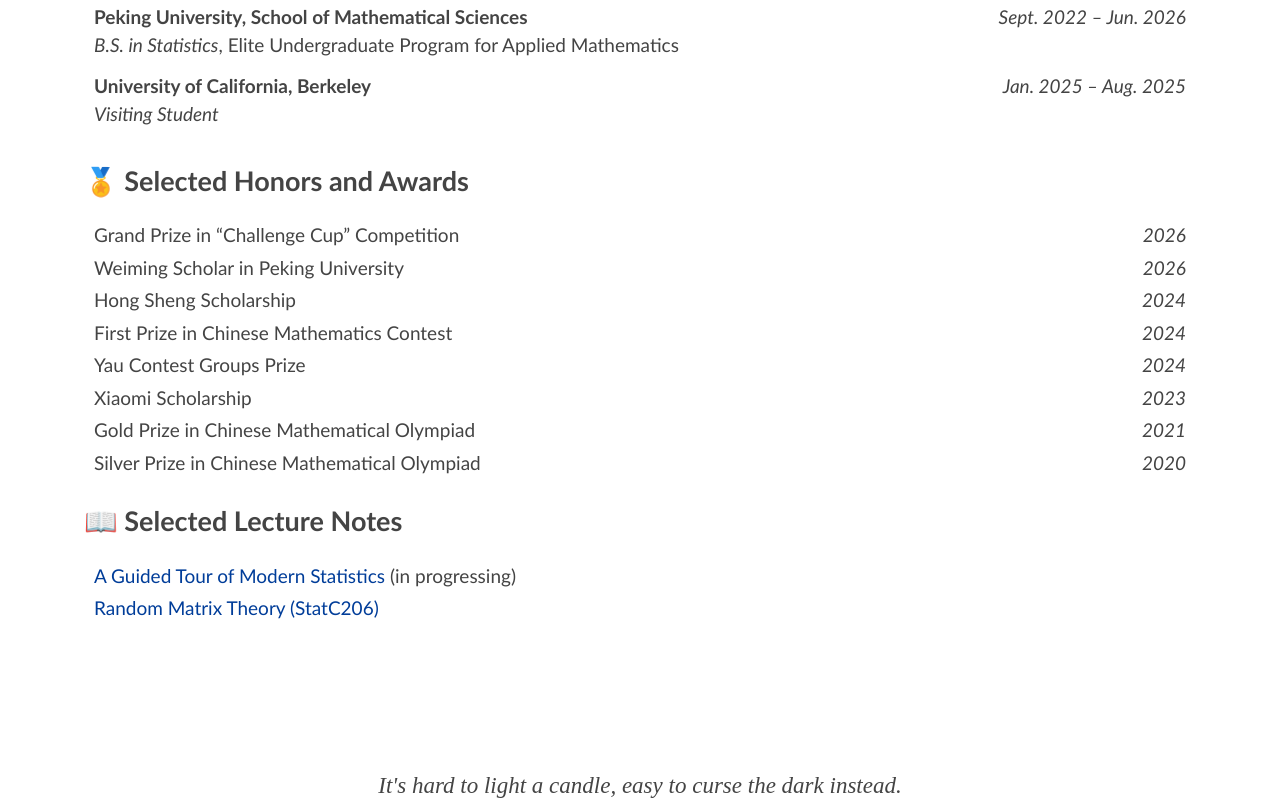
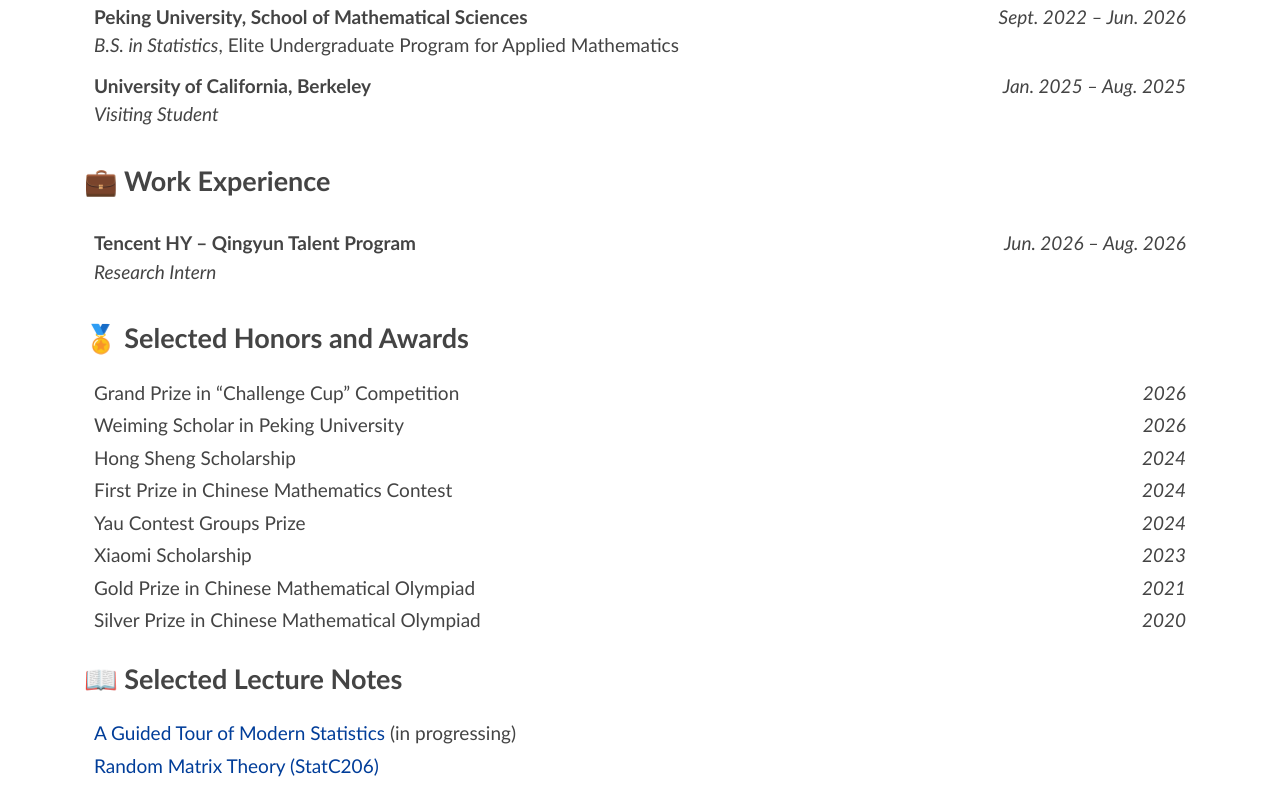
Before and after one commit to alexhuang13/alexhuang13.github.io, a plain HTML site: page index.html in a window 1280 px wide. Shown: the part 1341-2145 px from the top of the page. Drawn offline with Linux system fonts and the light colour scheme.

Commit message:
Add work experience to homepage

```diff
--- a/index.html
+++ b/index.html
@@ -4,7 +4,7 @@
   <meta charset="UTF-8" />
   <meta name="viewport" content="width=device-width, initial-scale=1" />
   <title>Zixun Huang — Personal Homepage</title>
-  <meta name="description" content="Zixun Huang — Profile, Publications, Education & Honors" />
+  <meta name="description" content="Zixun Huang — Profile, Publications, Work Experience, Education & Honors" />
   <style>
     :root{
       --bg:#fff; --fg:#444; --muted:#666; --card:#fff; --line:rgba(0,0,0,.08); --link:#003d99; --highlight:#fff9c4;
@@ -119,8 +119,9 @@
     .pub > div{margin:3px 0; line-height:1.5}
     #education .card > div{margin:3px 0; line-height:1.5}
     #education .card > strong{display:flex; justify-content:space-between; align-items:center}
-    #education .card .edu-date{color:var(--fg); font-weight:normal; font-style:italic; flex-shrink:0; text-align:right; margin-left:16px}
-    #education li{margin:12px 0}
+    #education .card .edu-date, #experience .experience-date{color:var(--fg); font-weight:normal; font-style:italic; flex-shrink:0; text-align:right; margin-left:16px}
+    #education li, #experience li{margin:12px 0}
+    .experience-entry{display:flex; justify-content:space-between; align-items:flex-start; gap:16px}
     .kbd{font-family:ui-monospace, SFMono-Regular, Menlo, monospace; font-size:11px; padding:2px 6px; border:1px solid var(--line); border-radius:6px}
     footer{text-align:center; padding:40px 64px; margin-top:32px; font-family:"Times New Roman", Times, serif, "STSong", "SimSun", serif; font-style:italic; font-size:23px; color:var(--fg); line-height:1.8}
     @media (max-width: 960px){
@@ -138,6 +139,7 @@
       <a href="#profile">Profile</a>
       <a href="#pubs">Publications</a>
       <a href="#education">Education</a>
+      <a href="#experience">Work Experience</a>
       <a href="#honors">Honors</a>
       <a href="#lecture-notes">Lecture Notes</a>
     </div>
@@ -271,6 +273,23 @@
 
 
 
+      <section id="experience">
+        <h2>💼 Work Experience</h2>
+        <div class="card">
+          <ul>
+            <li>
+              <div class="experience-entry">
+                <div>
+                  <strong>Tencent HY – Qingyun Talent Program</strong>
+                  <div><em>Research Intern</em></div>
+                </div>
+                <span class="experience-date">Jun. 2026 – Aug. 2026</span>
+              </div>
+            </li>
+          </ul>
+        </div>
+      </section>
+
       <section id="honors">
         <h2>🏅 Selected Honors and Awards</h2>
         <div class="card">
@@ -314,7 +333,7 @@
       })
     });
     const sidebar = document.querySelector('.sidebar');
-    const links = [...sidebar.querySelectorAll('a[href^="#"]')];
+    const links = sidebar ? [...sidebar.querySelectorAll('a[href^="#"]')] : [];
     const topNavLinks = [...document.querySelectorAll('.top-nav a[href^="#"]')];
     const allLinks = [...links, ...topNavLinks];
     const io = new IntersectionObserver((entries)=>{
```
